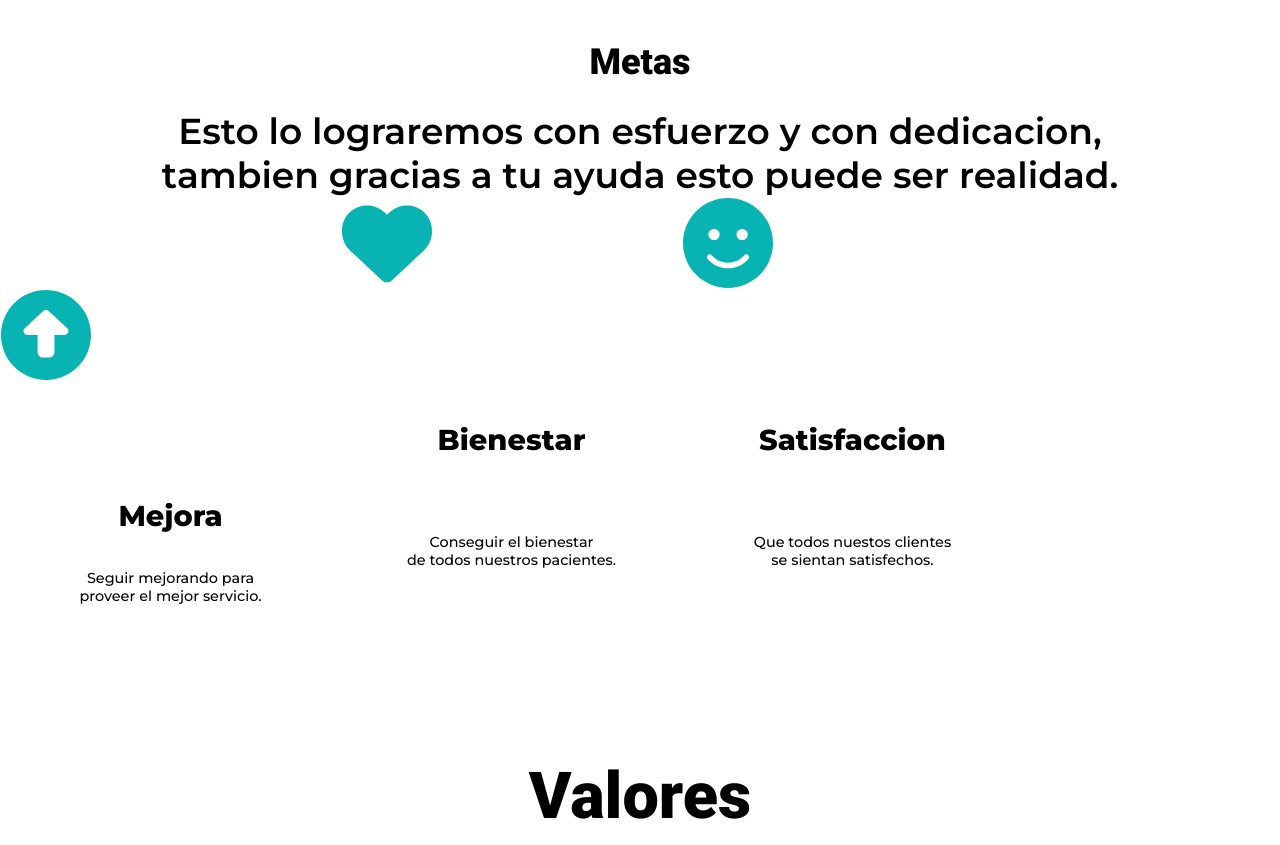
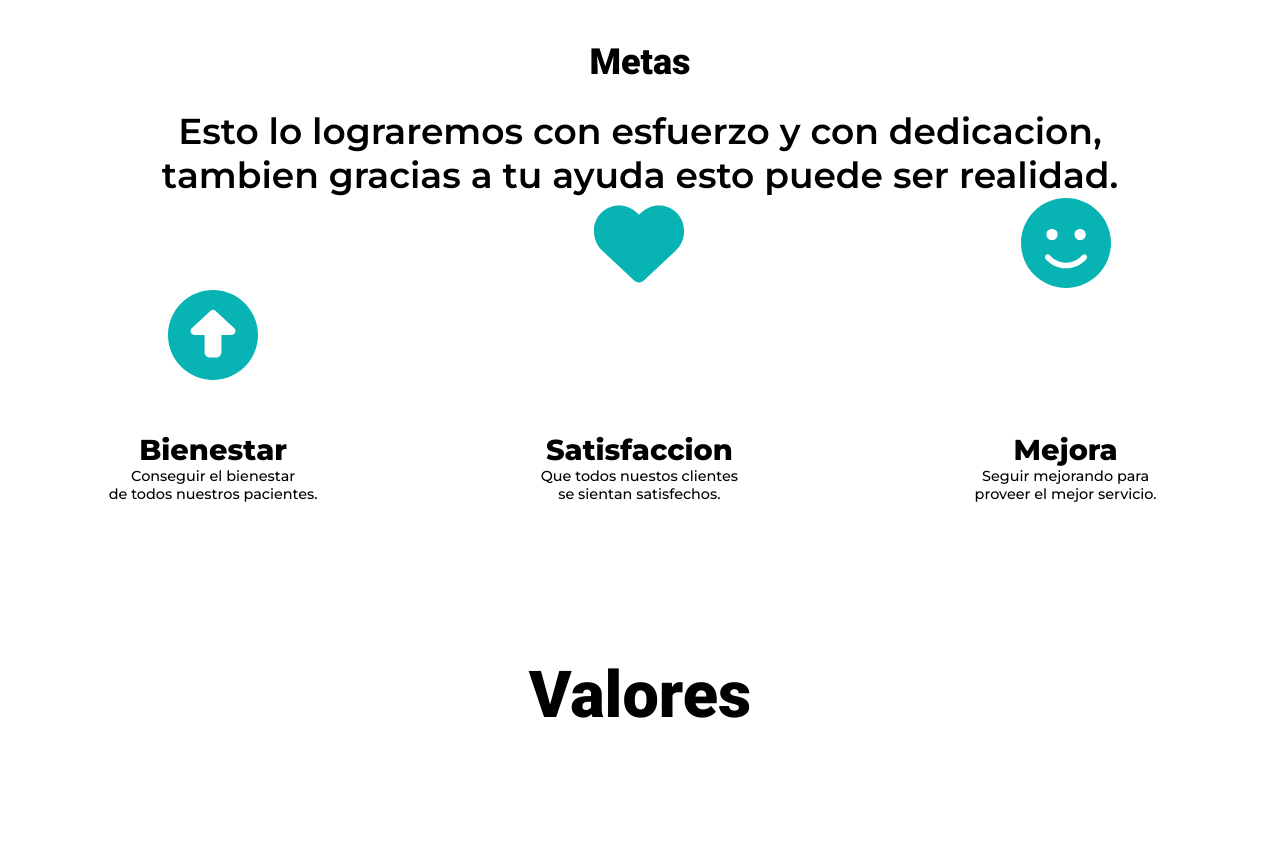
Before and after one commit to BlackFreshMint/citas_med, a PHP site: page /about.html in a window 1280 px wide. Shown: the part 1234-2079 px from the top of the page. After the commit the page ends 1952 px from the top, so only its background shows below. Run offline with PHP 8.4, Linux system fonts and the light colour scheme.

Commit message:
about page progress

```diff
--- a/about.html
+++ b/about.html
@@ -25,7 +25,7 @@
 
             <p class="m_sb" style="width: 80%; text-align: center; margin: auto;font-size: 40px;">Esto lo lograremos con esfuerzo y con dedicacion,<br> tambien gracias a tu ayuda esto puede ser realidad.</p>
 
-            <div class="grid_3c">
+            <div class="grid_3c" style="justify-items: center;">
                 <p></p>
                 <div  class="img_box" style="background-image:url(res/svg/heart.svg);"></div>
                 <div  class="img_box" style="background-image:url(res/svg/happy_face.svg);"></div>
@@ -35,21 +35,15 @@
             </div>
 
             <div class="grid_3c">
-                <p></p>
                 <h1 class="h1_na">Bienestar</h1>
                 <h1 class="h1_na">Satisfaccion</h1>
                 <h1 class="h1_na">Mejora</h1>
-                <p></p>
             </div>
 
             <div class="grid_3c">
-                <P></P>
                 <p>Conseguir el bienestar<br> de todos nuestros pacientes.</p>
                 <p>Que todos nuestos clientes<br> se sientan satisfechos.</p>
                 <p>Seguir mejorando para<br> proveer el mejor servicio.</p>
-                <p></p>
-
-
             </div>
 
 
--- a/css/styles.css
+++ b/css/styles.css
@@ -191,7 +191,7 @@ em {
 .grid_3c {
     display: grid;
     grid-template-columns: 33.3% 33.3% 33.3%;
-    width: 80%;
+    width: 100%;
 }
 .img_box {
     width: 100px;
@@ -199,5 +199,5 @@ em {
     border: 1px solid rgba(0, 0, 0, 0);
     background-size: contain;
     background-repeat: no-repeat;
-    background-position: 50% 50%;
+    justify-items: center;
 }
```
